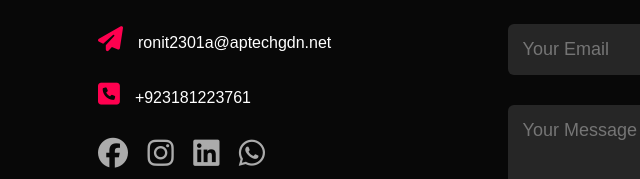
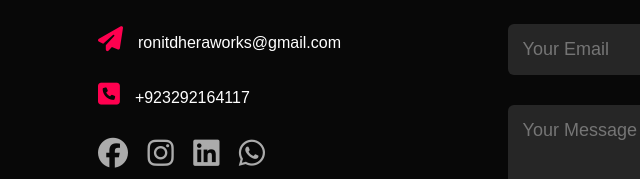
Before and after one commit to RonitDhera/portfolioronit, a plain HTML site: page index.html in a window 1280 px wide. Shown: the part 3310-3489 px from the top of the page, 30-670 px from the left. Drawn offline with Linux system fonts and the light colour scheme.

Commit message:
Update index.html

```diff
--- a/index.html
+++ b/index.html
@@ -181,13 +181,13 @@
       <div class="row">
         <div class="contact-left">
           <h1 class="sub-title">Contact Me</h1>
-          <p> <i class="fa-solid fa-paper-plane"></i>ronit2301a@aptechgdn.net</p>
-          <p> <i class="fa-solid fa-square-phone"></i>+923181223761</p>
+          <p> <i class="fa-solid fa-paper-plane"></i>ronitdheraworks@gmail.com</p>
+          <p> <i class="fa-solid fa-square-phone"></i>+923292164117</p>
           <div class="social-icons">
             <a href="https://www.facebook.com/rooniiit"><i class="fa-brands fa-facebook"></i></a>
             <a href="https://www.instagram.com/ronit.io/"><i class="fa-brands fa-instagram"></i></a>
             <a href="https://www.linkedin.com/in/ronit-dhera-868446280/"><i class="fa-brands fa-linkedin"></i></a>
-            <a href="https://wa.me/923181223761"><i class="fa-brands fa-whatsapp"></i></a>
+            <a href="https://wa.me/923292164117"><i class="fa-brands fa-whatsapp"></i></a>
           </div>
           <a href="images/Ronit Dhera (1).pdf" download class="btn btn2">Download CV</a>
         </div>
```
